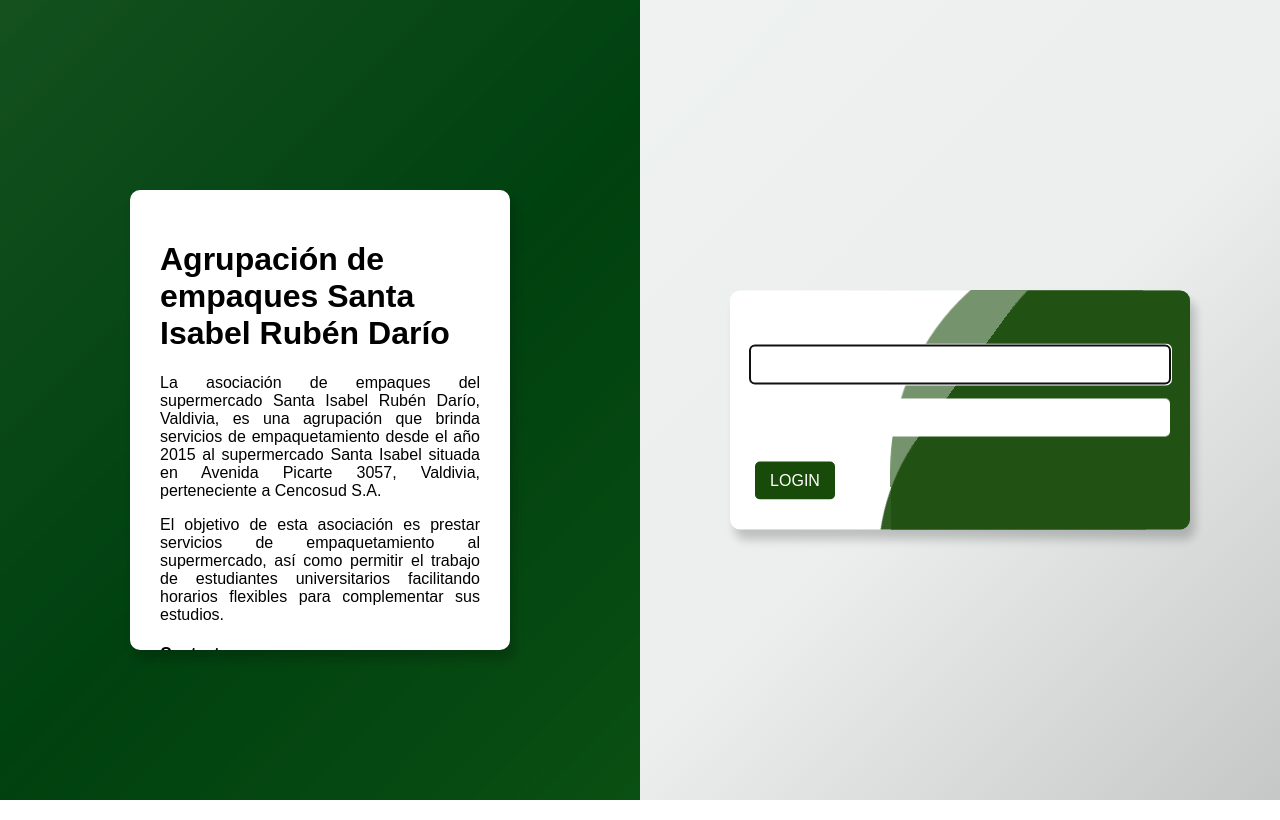
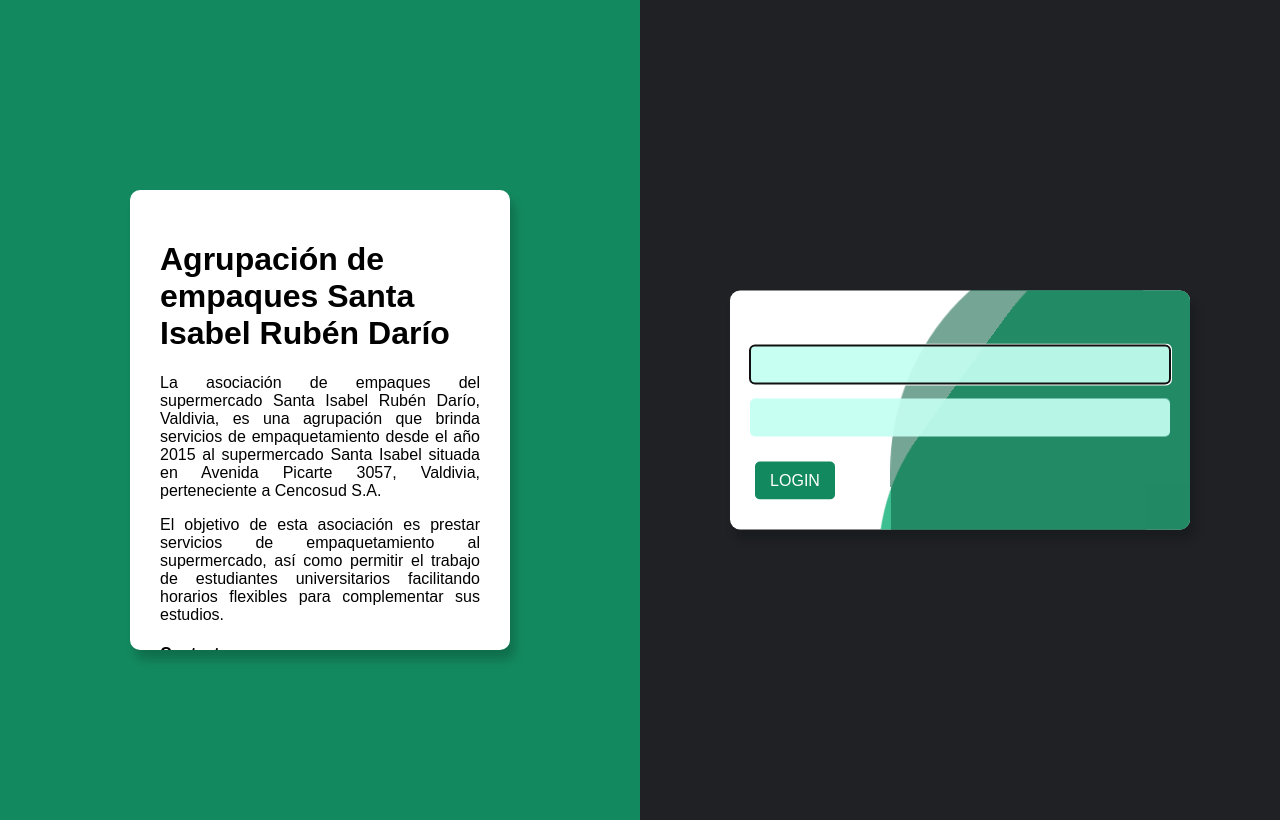
Before and after one commit to NicolasITC/Sistema_de_gestion_AESIRD, a Django app: page /accounts/login/ in a window 1280 px wide. Run offline with Django 3.2, Linux system fonts and the light colour scheme; some libraries are stand-ins or nearby versions.

Commit message:
Cambios de paleta de colores en login y responsividad

```diff
--- a/SGAESIRD/EMPAQUES/static/css/base.css
+++ b/SGAESIRD/EMPAQUES/static/css/base.css
@@ -21,7 +21,7 @@
 }
 
 body {
-    background-color: #184b09e5;
+    background-color: #13895F;
     font-family: "Asap", sans-serif;
   }
 
@@ -31,7 +31,7 @@
   float:left;
   display:inline-block;
   width: 50%;
-  background: linear-gradient(-45deg, #027a0865, #004110, #377a4d7a, #9eda92);
+  background: #13895F;
 
   background-size: 400% 400%;
   animation: gradientBG 15s ease infinite;
@@ -41,7 +41,7 @@
   float:right;
   display:inline-block;
   width: 50%;
-  background: linear-gradient(-45deg, #808080, #EBEEED, #F4F8F7, #FFFFFF);
+  background: #1f2124;
   background-size: 400% 400%;
   animation: gradientBG 15s ease infinite;
 }
--- a/SGAESIRD/EMPAQUES/static/css/login.css
+++ b/SGAESIRD/EMPAQUES/static/css/login.css
@@ -1,27 +1,25 @@
-
 
 
 /****************************** Split screen **************************/
 
 .split {
   height: 100%;
-  width: 50%;
-  position: fixed;
+
   z-index: 1;
   top: 0;
-  overflow-x: hidden;
+  position: absolute;
   padding-top: 20px;
 }
 
 /* Control the left side */
 .left {
   left: 0;
-  background-color: #184b09e5;
+
 }
 /* Control the right side */
 .right {
   right: 0;
-  background-color: #f8f8f8;
+
 }
  /********************************************************************/
 
@@ -60,7 +58,7 @@
   .login::before {
     left: 40%;
     bottom: -130%;
-    background-color: #184b09e5;
+    background-color: rgba(27, 180, 126, 0.849);
     -webkit-animation: wawes 6s infinite linear;
     -moz-animation: wawes 6s infinite linear;
     animation: wawes 6s infinite linear;
@@ -68,7 +66,7 @@
   .login::after {
     left: 35%;
     bottom: -125%;
-    background-color: #184b0998;
+    background-color: rgba(14, 97, 68, 0.568);
     -webkit-animation: wawes 7s infinite;
     -moz-animation: wawes 7s infinite;
     animation: wawes 7s infinite;
@@ -78,7 +76,7 @@
     display: block;
     border-radius: 5px;
     font-size: 16px;
-    background: white;
+    background: rgba(196, 255, 242, 0.925);
     width: 100%;
     border: 0;
     padding: 10px 10px;
@@ -96,13 +94,13 @@
     margin-top: 10px;
     margin-left: -5px;
     border-radius: 5px;
-    background-color: #184b09;
+    background-color: #13895F;
     -webkit-transition: background-color 300ms;
     -moz-transition: background-color 300ms;
     transition: background-color 300ms;
   }
   .login > button:hover {
-    background-color: #184b09;
+    background-color: #13895F;
   }
 
   @-webkit-keyframes wawes {
@@ -177,3 +175,42 @@
   bottom: 70px;
   padding-bottom: 20px;
 }
+
+
+
+
+ /* For mobile phones: */
+ @media only screen and (max-width: 768px) {
+ [class*="split"] {
+  width: 100%;
+  }
+  .left{
+    visibility: hidden;
+
+
+  }
+  .right{
+    transform: scale(100%);
+
+
+  }
+  .login {
+
+    padding: 5%;
+    z-index: 0;
+    border-radius: 10px;
+    position: fixed;
+    top: 50%;
+    left: 50%;
+    width: 85%;
+
+  }
+
+}
+
+
+@media only screen and (min-width: 768px) {
+  /* For desktop: */
+
+
+}
```
